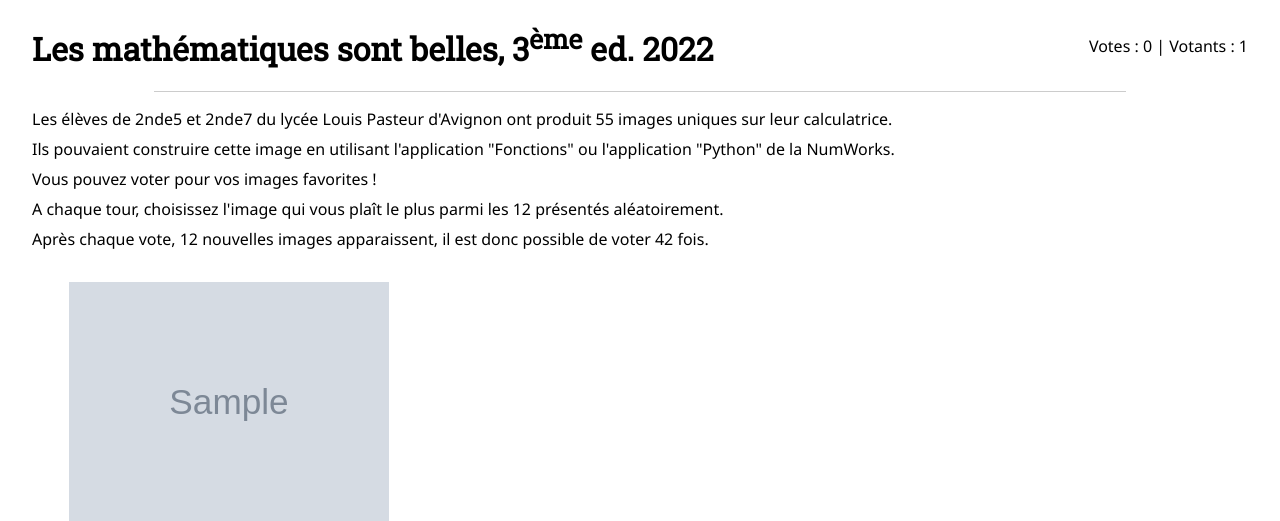
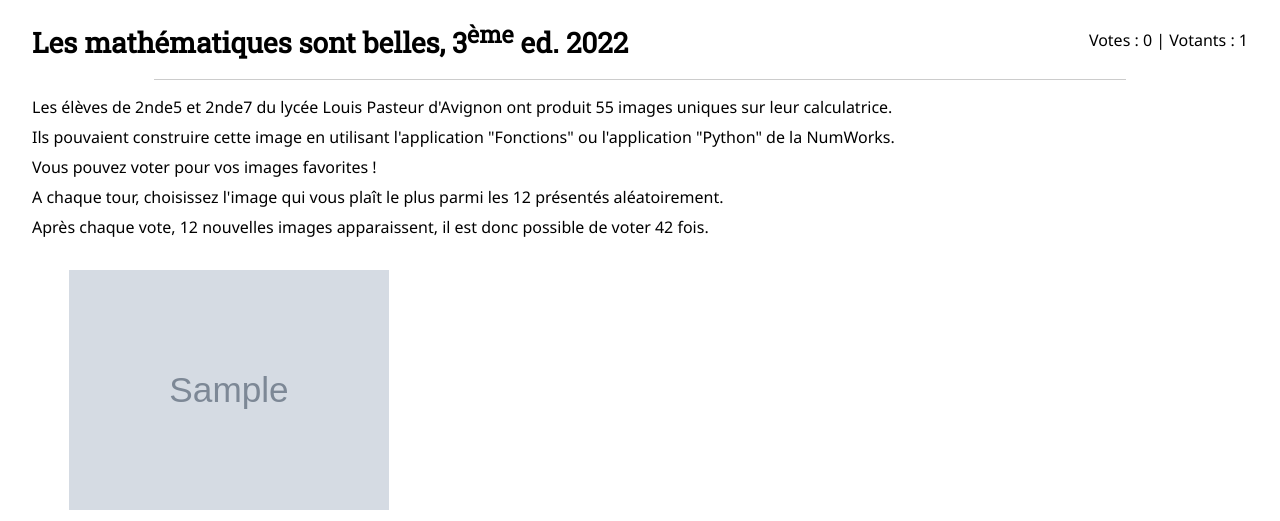
Before and after one commit to m4th2/PixChoice, a PHP site: page / in a window 1280 px wide. Shown: the top 521 px of the page. Run offline with PHP 8.4, Linux system fonts and the light colour scheme; tables that the repository leaves empty or names only in its code hold one stand-in row (values such as "Sample post"); grey boxes marked "Sample" are stand-in pictures.

Commit message:
Update main_style.css

```diff
--- a/stylesheets/main_style.css
+++ b/stylesheets/main_style.css
@@ -55,6 +55,7 @@ header::before {
 
 h1 {
     font-family: Roboto Slab, serif;
+    font-size: 1.75em;
 }
 
 /***** END OF HEADER *****/
```
